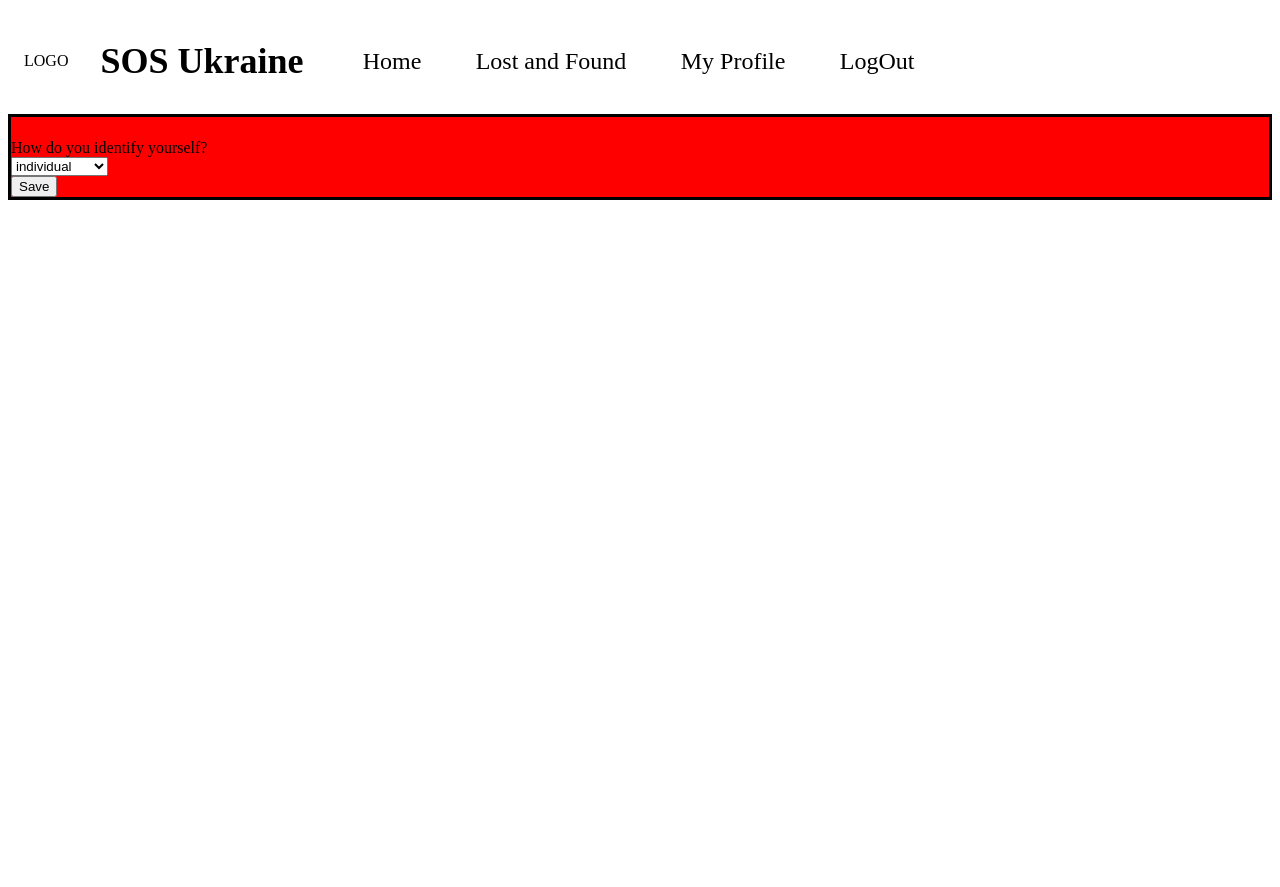
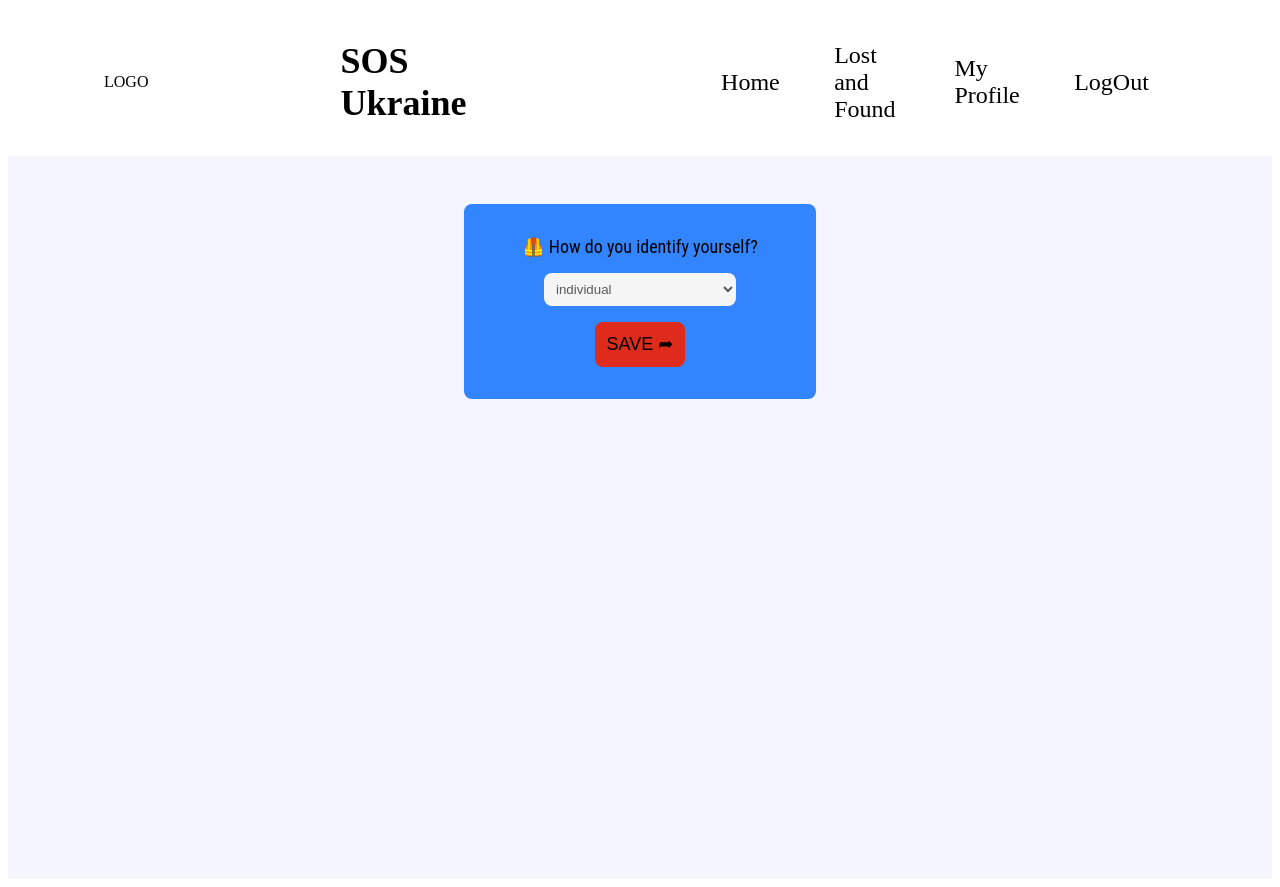
Before and after one commit to mananjain02/support-ukraine, a Django app: page / in a window 1280 px wide. Before the commit the page ends 200 px from the top, so only its background shows below. Run offline with Django 4.2, Linux system fonts and the light colour scheme; the visitor is signed in with stand-in values (Sample User, id 1); parts of the project's set-up code (start-up, migrations or seed data) failed here and were passed over.

Commit message:
css to profile done

```diff
--- a/home/static/home/profile.css
+++ b/home/static/home/profile.css
@@ -1,4 +1,53 @@
 .prof-outer{
-    border: 0.2rem solid black;
-    background-color: red;
+    background-color: rgb(245,245,255);
+    padding-top: 1rem;
+    display: flex;
+    align-items: center;
+    justify-content: center;
+    font-size: large;
+    font-family: 'Roboto Condensed', sans-serif;
 }
+.prof-mid{
+    border-radius: 0.5rem;
+    background-color: #3385ff;
+    width: 20rem;
+    padding: 1rem;
+    margin: 1rem;
+    margin-top: 2rem;
+    margin-bottom: 30rem;
+    display: flex;
+    flex-direction: column;
+    justify-content: center;
+    align-items: center;
+}
+.prof-mid div{
+    margin: 0.5rem;
+}
+.prof-mid:hover{
+    transform: scale(1.02);
+    transition: 0.5s;
+    box-shadow: 0px 0px 30px #91a4e4;
+}
+form{
+    display: flex;
+    flex-direction: column;
+    justify-content: center;
+    align-items: center;
+    padding: 0.5rem;
+}
+button{
+    border-radius: 0.5rem;
+    font-size: large;
+    text-align: center;
+    padding: 0.7rem;
+    background-color: #df2b1b;
+    border: none;
+}
+select{
+    border-radius: 0.5rem;
+    border: none;
+    padding: 0.5rem;
+    background-color: whitesmoke;
+    color: #595959;
+    width: 12rem;
+}
--- a/home/templates/home/profile.html
+++ b/home/templates/home/profile.html
@@ -16,22 +16,18 @@
             <form action="{% url 'profile' %}" method="POST">
                 {% csrf_token %}
                 <div class="lab">
-                    <label>How do you identify yourself?</label>
+                    <label> &#129466 How do you identify yourself?</label>
                 </div>
-                <div class="role">
-                    <select>
+                <div class="roling">
+                    <select name="role">
                         <option selected>individual</option>
                         <option >medical_unit</option>
                         <option >military_unit</option>
                     </select>
                 </div>
-                <div class="button-prof">
+                <div class="prof-button">
                     <button>
-                    {% if sosuser.verified %}
-                        Update
-                    {% else %}
-                        Save
-                    {% endif %}
+                        SAVE &#10150
                     </button>
                 </div>
             </form>
--- a/static/includes/header.css
+++ b/static/includes/header.css
@@ -4,12 +4,12 @@
     display: flex;
     flex-direction: row;
     align-items: center;
-    justify-items: flex-end;
+    justify-items: center;
     width: 100%;
 }
 .header-out span{
-    margin-left: 1rem;
-    margin-right: 1rem;
+    margin-left: 6rem;
+    margin-right: 6rem;
 }
 .header-in-mid{
     font-size: large;
```
